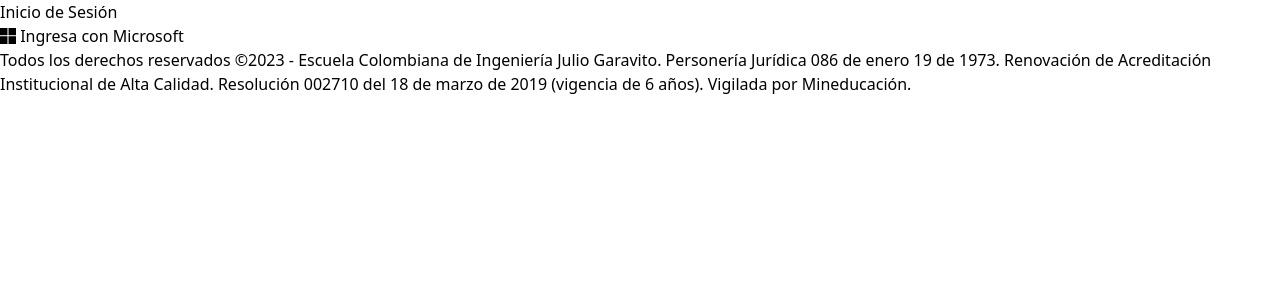
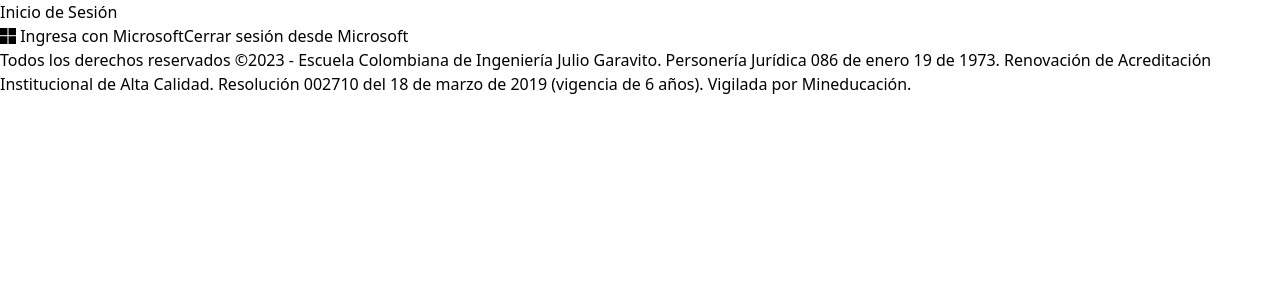
Before and after one commit to AngelToroOSIRIS/ServiciosAdministrativos, a Next.js app: page /login in a window 1280 px wide. Shown: the top 300 px of the page. Built offline with nearby package versions, Linux system fonts and the light colour scheme.

Commit message:
fixed and update front

```diff
--- a/src/components/pages/Login.tsx
+++ b/src/components/pages/Login.tsx
@@ -64,6 +64,17 @@
 					>
 						<i className="bi bi-microsoft mr-2"></i> Ingresa con Microsoft
 					</button>
+					<button
+					className="w-[95%] mt-5 max-w-xs h-12 bg-primary text-off-white py-2 px-4 font-semibold  rounded-xl transition ease-in duration-200 transform hover:-translate-y-1 active:translate-y-0"
+				onClick={() =>
+					router.push(
+						"https://login.microsoftonline.com/common/oauth2/v2.0/logout"
+					)
+				}
+
+			>
+				Cerrar sesión desde Microsoft
+			</button>
 			</div>
 		</>
 	);
--- a/src/libs/fetchFn.ts
+++ b/src/libs/fetchFn.ts
@@ -20,6 +20,7 @@
 				},
 				cache: cache ?? "default",
 				body: body && JSON.stringify(body),
+
 			}
 		);
 
```
Also changed, not shown: src/app/login/page.tsx (+7 -6 lines).
